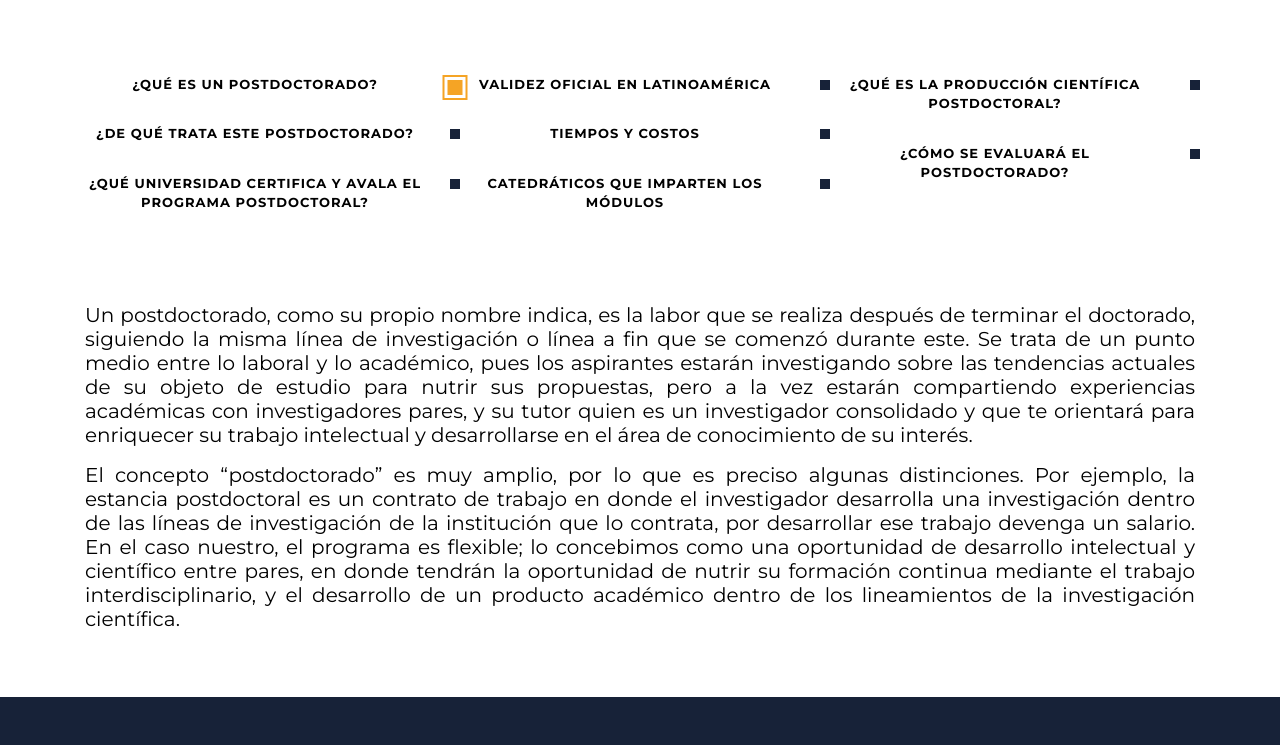
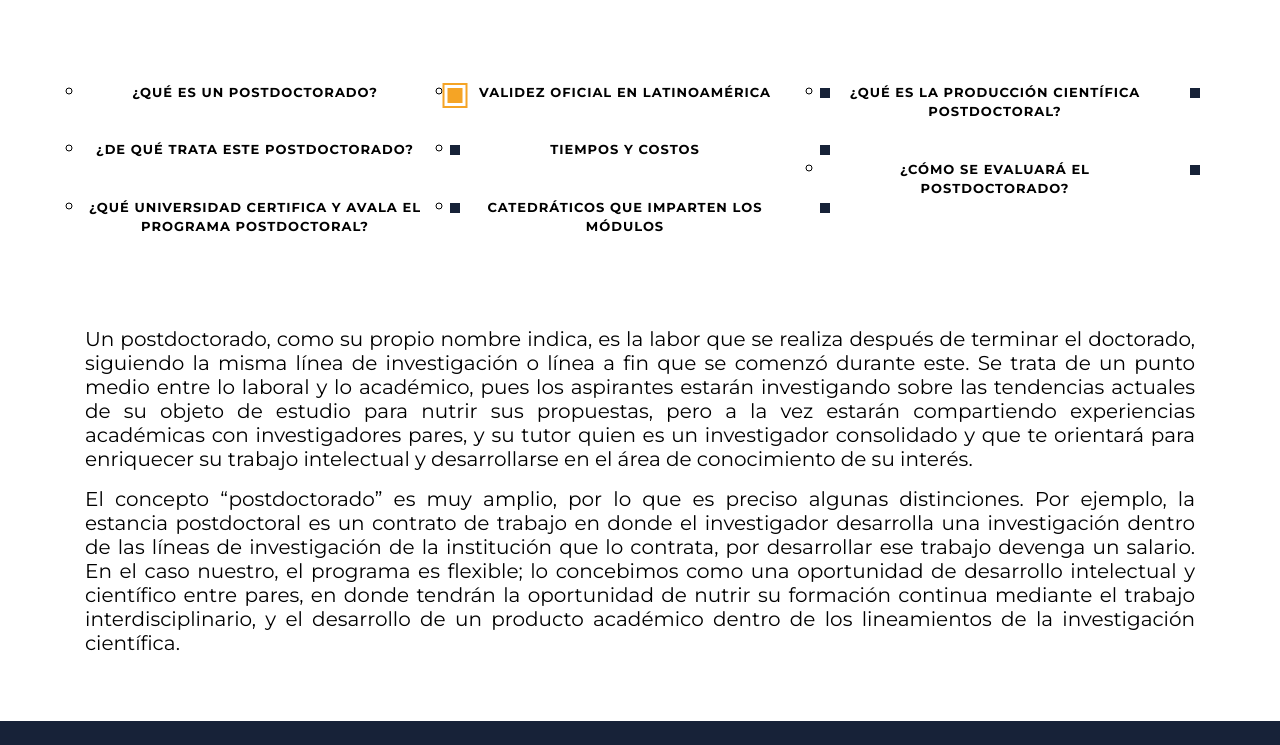
Before and after one commit to promocionesinstitucionales/peic, a plain HTML site: page index.html in a window 1280 px wide. Shown: the part 5837-6582 px from the top of the page. Drawn offline with nearby package versions, Linux system fonts and the light colour scheme.

Commit message:
li sin estilos en tabs

```diff
--- a/assets/css/templatemo-grad-school.css
+++ b/assets/css/templatemo-grad-school.css
@@ -555,14 +555,6 @@ https://templatemo.com/tm-557-grad-school
     clear: both;
     content: "";
     display: table;
-  }
-
-  #tabs ul li {
-    display: block;
-    font-weight: 400;
-    font-size: 1.2em;
-    letter-spacing: 1px;
-    text-align: center;
   }
 
   #tabs ul li a {
```
